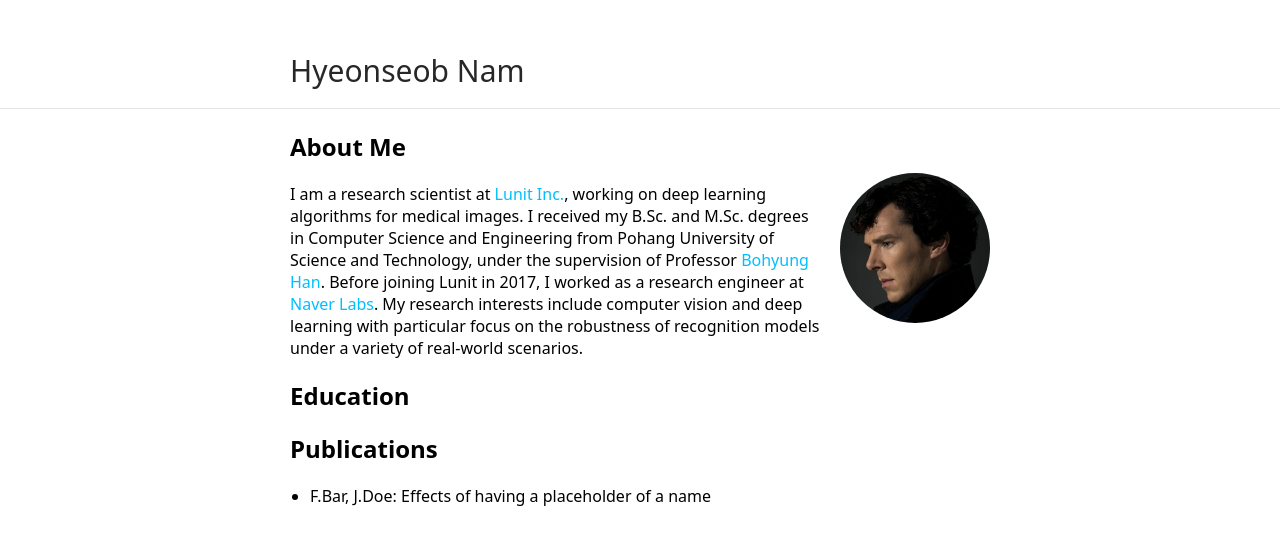
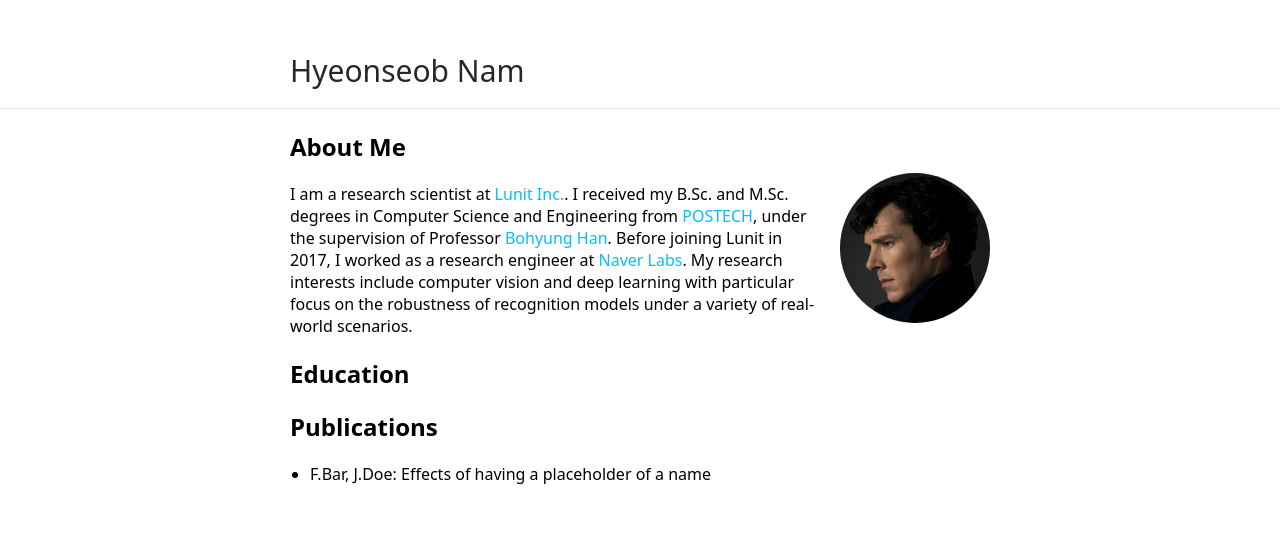
Before and after one commit to gholste/hyeonseobnam.github.io, a Jekyll site: the page built from index.md, in a window 1280 px wide. Shown: the top 545 px of the page. Built offline with Jekyll 4.4.1, drawn with Linux system fonts in a browser that asks for light colours.

Commit message:
Update index.md

```diff
--- a/index.md
+++ b/index.md
@@ -7,8 +7,8 @@ title: Hyeonseob Nam
 
 <img class="profile-picture" src="sherlock.jpg">
 
-I am a research scientist at [Lunit Inc.](https://lunit.io/), working on deep learning algorithms for medical images.
-I received my B.Sc. and M.Sc. degrees in Computer Science and Engineering from Pohang University of Science and Technology, under the supervision of Professor [Bohyung Han](https://cv.snu.ac.kr/index.php/~bhhan/).
+I am a research scientist at [Lunit Inc.](https://lunit.io/).
+I received my B.Sc. and M.Sc. degrees in Computer Science and Engineering from [POSTECH](http://www.postech.ac.kr/eng/), under the supervision of Professor [Bohyung Han](https://cv.snu.ac.kr/index.php/~bhhan/).
 Before joining Lunit in 2017, I worked as a research engineer at [Naver Labs](https://www.naverlabs.com/en/).
 My research interests include computer vision and deep learning with particular focus on the robustness of recognition models under a variety of real-world scenarios.
 
```
